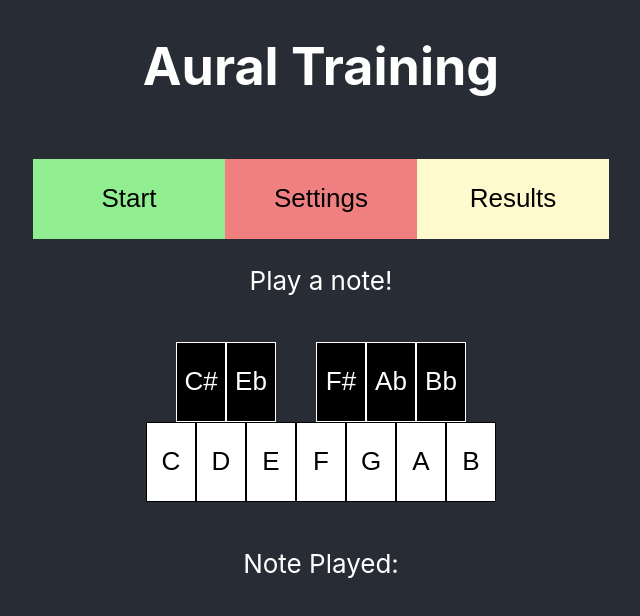
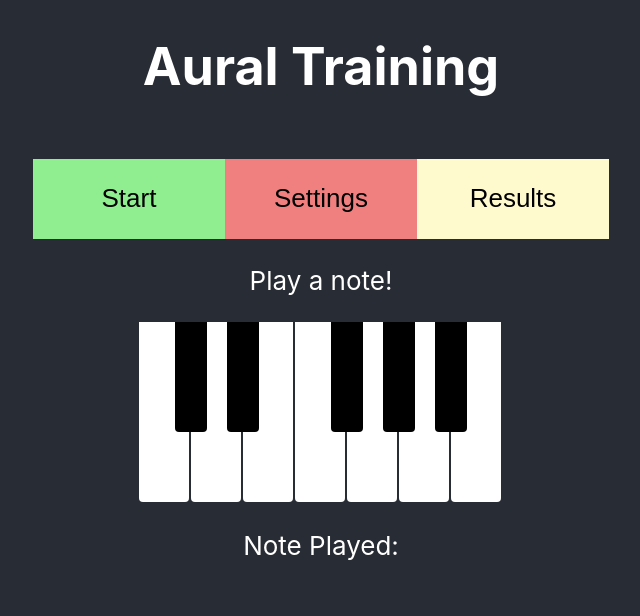
Before and after one commit to OU-HCI-18/aural-skills, a React (Create React App) app: page / in a window 1280 px wide. Shown: the top 616 px of the page, without its empty margins (319-959 px from the left). Built offline with nearby package versions, Linux system fonts and the light colour scheme.

Commit message:
changed piano styling

```diff
--- a/src/App.css
+++ b/src/App.css
@@ -45,38 +45,51 @@
   background-color: lemonchiffon;
 }
 
-.Note-header {
-  padding: 20px;
+.piano {
+  /* FIXME: make width dynamic */
+  position: relative;
+  width: 364px;
+  overflow: hidden;
+  margin: auto;
+  padding: 0;
 }
 
-.Note-button {
-  justify-content: center;
-  font-size: calc(10px + 2vmin);
+.key {
+  float: left;
+  position: relative;
+  width: 50px;
+  height: 180px;
+  margin: 0 2px 2px 0;
+  background: #fff;
+  border-radius: 0 0 4px 4px;
 }
 
-.Note-white {
-  min-width: 50px;
-  width: 5vmin;
-  height: 10vmin;
-  background-color: white;
-  color: black;
-  border: 1px solid black;
+.key.pressed,
+.key:active {
+  background: #f4f3f3;
+  box-shadow: inset 3px 2px 3px #999, inset -3px 2px 3px #999;
 }
 
-.Note-black {
-  min-width: 50px;
-  width: 5vmin;
-  height: 10vmin;
-  background-color: black;
-  color: white;
-  border: 1px solid white;
+.key.black {
+  width: 0;
+  margin: 0;
+  z-index: 2;
 }
 
-.Blank-note {
-  min-width: 20px;
-  width: 5vmin;
-  height: 0px;
-  background: transparent;
-  border: none !important;
-  font-size:0;
+.key.black:after {
+  content: "";
+  position: absolute;
+  top: 0px;
+  left: -16px;
+  display: block;
+  width: 32px;
+  height: 110px;
+  background: #000;
+  border-radius: 0 0 4px 4px;
+  z-index: 1;
 }
+
+.key.black.pressed:after,
+.key.black:active:after {
+  background-color: #555;
+}
--- a/src/App.js
+++ b/src/App.js
@@ -1,4 +1,4 @@
-import React, { useState, useEffect, useRef } from 'react';
+import React, { useState, useEffect } from 'react';
 import { BrowserRouter, Link, Switch, Route } from 'react-router-dom';
 
 import './App.css';
@@ -9,17 +9,18 @@ import Settings from './settings.js';
 import ToneGen from './ToneGenerator';
 
 var trainData = new TrainData();
+var toneGen = null;
 
 class App extends React.Component {
 
   constructor(props) {
     super(props);
-    // this.trainData = new TrainingData();
     this.onStart = this.onStart.bind(this);
   }
   onStart() {
     console.log("resetting train data");
     trainData = new TrainData();
+    toneGen = new ToneGen();
   }
 
   render() {
@@ -52,7 +53,12 @@ function PlayView (props) {
 
   useEffect(() => {
     console.log(note);
-    new ToneGen().play_note_button(note);
+    // need to do it this way so that the AudioContext is created by the user
+    // for Chrome
+    if (toneGen === null) {
+      toneGen = new ToneGen()
+    }
+    toneGen.play_note_button(note);
   });
 
   return (
@@ -83,7 +89,7 @@ function PlayView (props) {
 function TrainView (props) {
   const [guess, setGuess] = useState('');
   const [result, setResult] = useState(null);
-  const toneGen = new ToneGen();
+  // const toneGen = new ToneGen();
 
   return (
     <div>
@@ -98,7 +104,7 @@ function TrainView (props) {
           <button className="App-button colorYellow">Results</button>
         </Link>
       </p>
-      <div>
+      <div className="App">
         <p>What Note Just Played?</p>
         <props.ui
           onNoteClick = {(note) => {
@@ -110,6 +116,11 @@ function TrainView (props) {
         />
         <button className="App-button colorYellow"
             onClick={(e) => {
+              // need to do it this way so that the AudioContext is created by the user
+              // for Chrome
+              if (toneGen === null) {
+                toneGen = new ToneGen()
+              }
               var note = toneGen.play_rand_note()
               console.log(note)
               trainData.addNote(note);
--- a/src/piano.js
+++ b/src/piano.js
@@ -3,55 +3,38 @@ import './App.css';
 
 function WhiteNote(props) {
   return (
-    <button
-        className="Note-button Note-white"
+    <div
+        className="key"
         onClick={(e) => props.onNoteClick(props.name)}>
-      {props.name}
-    </button>
+      {/* {props.name} */}
+    </div>
   );
 }
 function BlackNote(props) {
   return (
-    <button
-        className="Note-button Note-black"
+    <div
+        className="key black"
         onClick={(e) => props.onNoteClick(props.name)}>
-      {props.name}
-    </button>
-  );
-}
-function SpacerNote() {
-  return (
-    <button className="Blank-note" ></button>
+      {/* {props.name} */}
+    </div>
   );
 }
 
 function Piano(props) {
-  return(
-  <div className="Note-header">
-    {/* black notes */}
-    <div>
+  return (
+  <div className="piano">
+    <WhiteNote name={'C'} onNoteClick={props.onNoteClick} />
       <BlackNote name={'C#'} onNoteClick={props.onNoteClick} />
+    <WhiteNote name={'D'} onNoteClick={props.onNoteClick} />
       <BlackNote name={'Eb'} onNoteClick={props.onNoteClick} />
-      <SpacerNote />
+    <WhiteNote name={'E'} onNoteClick={props.onNoteClick} />
+    <WhiteNote name={'F'} onNoteClick={props.onNoteClick} />
       <BlackNote name={'F#'} onNoteClick={props.onNoteClick} />
+    <WhiteNote name={'G'} onNoteClick={props.onNoteClick} />
       <BlackNote name={'Ab'} onNoteClick={props.onNoteClick} />
+    <WhiteNote name={'A'} onNoteClick={props.onNoteClick} />
       <BlackNote name={'Bb'} onNoteClick={props.onNoteClick} />
-    </div>
-    {/* white notes */}
-    <div>
-      <WhiteNote name={'C'} onNoteClick={props.onNoteClick} />
-
-      <WhiteNote name={'D'} onNoteClick={props.onNoteClick} />
-
-      <WhiteNote name={'E'} onNoteClick={props.onNoteClick} />
-      <WhiteNote name={'F'} onNoteClick={props.onNoteClick} />
-
-      <WhiteNote name={'G'} onNoteClick={props.onNoteClick} />
-
-      <WhiteNote name={'A'} onNoteClick={props.onNoteClick} />
-
-      <WhiteNote name={'B'} onNoteClick={props.onNoteClick} />
-   </div>
+    <WhiteNote name={'B'} onNoteClick={props.onNoteClick} />
   </div>
   );
 }
```
